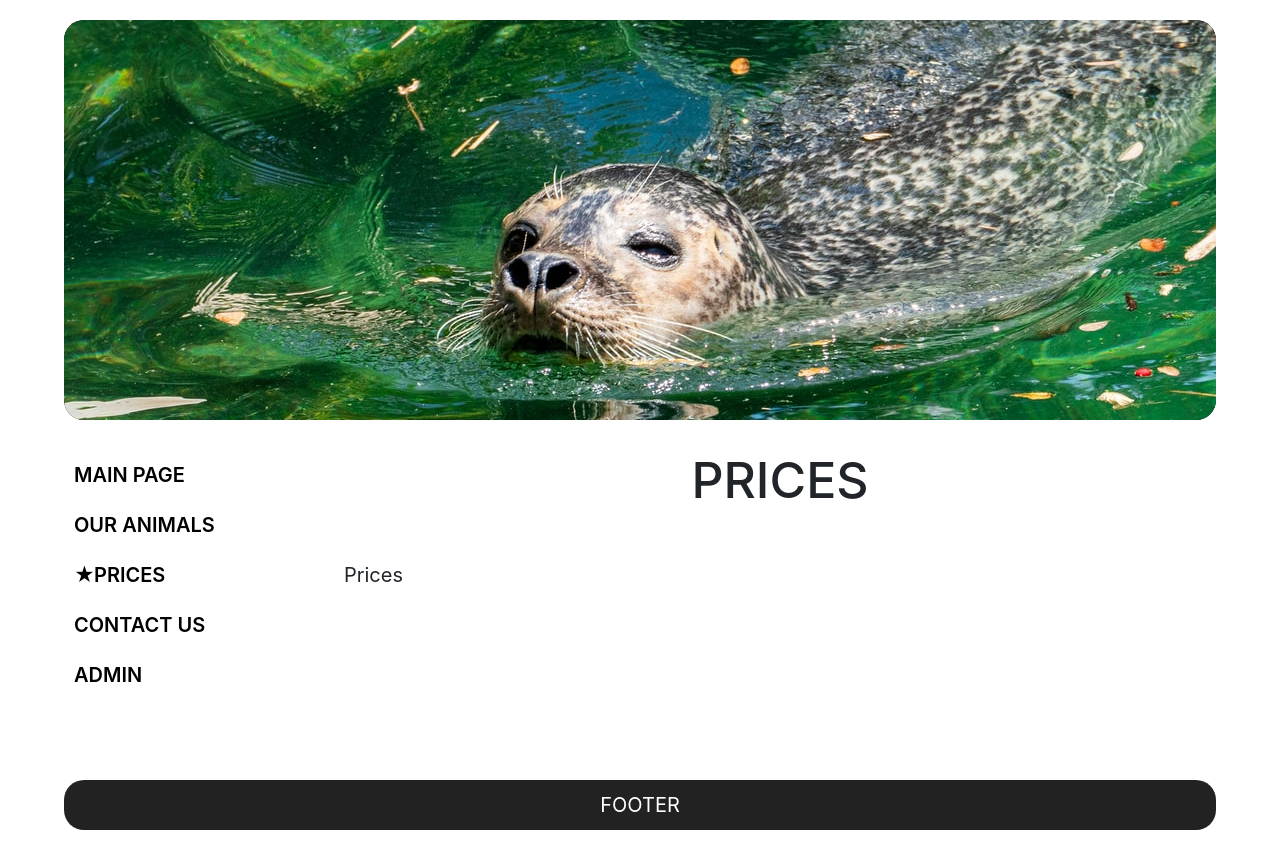
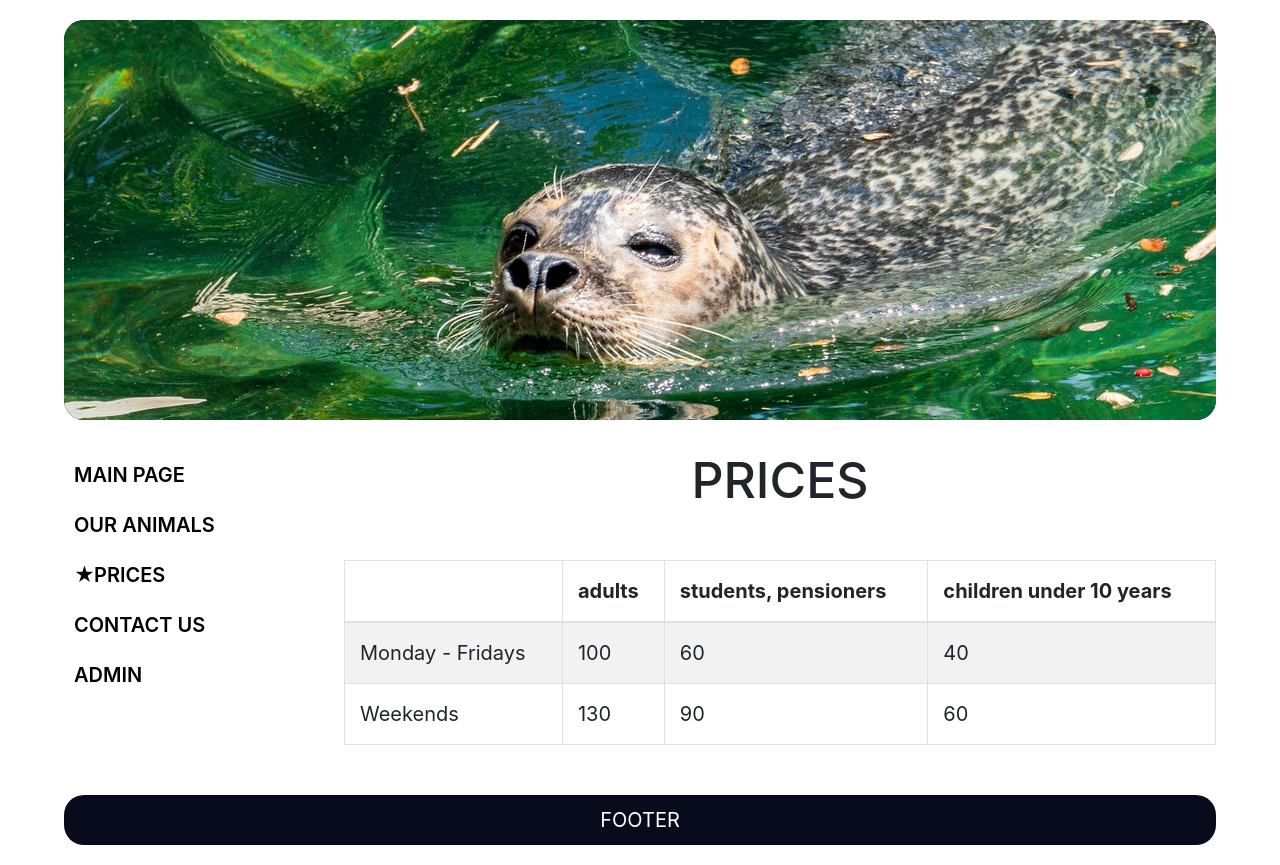
Before and after one commit to AlicjaLysien/zoo, a React (Create React App) app: page /prices in a window 1280 px wide. Built offline with nearby package versions, Linux system fonts and the light colour scheme; a web font is replaced by a local one.

Commit message:
sass, table

```diff
--- a/src/components/Lightbox.js
+++ b/src/components/Lightbox.js
@@ -16,7 +16,7 @@ export default class LightboxGallery extends Component {
     const { photoIndex, isOpen } = this.state;
 
   const photo = this.props.images.map((item,index) => (
-    <div onClick={() => this.setState({ isOpen: true, photoIndex:  index  })}  className="col-md-4 Light">
+    <div onClick={() => this.setState({ isOpen: true, photoIndex:  index  })}  className="col-md-4 col-6 Light">
       <div className="bg" style={{backgroundImage: `url(${item})`}}></div>
     </div>
   ))
--- a/src/pages/AnimalsList.js
+++ b/src/pages/AnimalsList.js
@@ -13,7 +13,7 @@ const animals = [
 const AnimalsList = () => {
 
     const list = animals.map(item => (
-        <Link to={`/animals/${item.url}`} className="col-md-4" >
+        <Link to={`/animals/${item.url}`} className="col-md-4 col-sm-6" >
             <div className="bg" style={{backgroundImage: `url(${item.image})`}}>
             </div>
             <div className="link">
--- a/src/pages/AnimalsPage.js
+++ b/src/pages/AnimalsPage.js
@@ -7,7 +7,7 @@ const AnimalsPage = () => {
 
     return (
         <>
-            <Link to="/animals">Back</Link>
+            <Link class="back" to="/animals">Back</Link>
             <Animals />
         </>
     );
--- a/src/pages/PricesPage.js
+++ b/src/pages/PricesPage.js
@@ -1,8 +1,47 @@
 import React from 'react';
+import Table from 'react-bootstrap/Table';
+
+const prices = [
+    {person: "adults", price1: "100", price2: "130"},
+    {person: "students, pensioners", price1: "60", price2: "90"},
+    {person: "children under 10 years", price1: "40", price2: "60"}
+]
+
+const day1 = "Monday - Fridays"
+const day2 = "Weekends"
+
+const tableHeader = prices.map(price =>(
+    <th>{price.person}</th>
+))
+
+const tablePrice1 = prices.map(price =>(
+    <td>{price.price1}</td>
+))
+
+const tablePrice2 = prices.map(price =>(
+    <td>{price.price2}</td>
+))
 
 const PricesPage = () => {
     return (
-        <div>Prices</div>
+        <Table striped bordered responsive="md">
+            <thead>
+                <tr>
+                    <th></th>
+                    {tableHeader}
+                </tr>
+            </thead>
+            <tbody>
+                <tr>
+                    <td>{day1}</td>
+                    {tablePrice1}
+                </tr>
+                <tr>
+                    <td>{day2}</td>
+                    {tablePrice2}
+                </tr>
+            </tbody>
+        </ Table>
     );
 }
 
--- a/src/styles/AllStyles.sass
+++ b/src/styles/AllStyles.sass
@@ -1 +1,10 @@
 $SmallScreenSize: 767px
+$XSmallScreenSize: 575px
+
+$MainGreen: #061F08
+$HoverGreen: #19481C
+
+$TableOne: #D2F4D4
+$TableSecond: #E1F8E2
+
+$FooterBackground: #080B1B
--- a/src/styles/Animals.sass
+++ b/src/styles/Animals.sass
@@ -12,14 +12,14 @@
         border-radius: 20px
     .link
         color: #fff
-        background-color: green
+        background-color: $MainGreen
         border-radius: 20px
         text-align: center
         margin: 0 auto
         padding: 10px
     .link:hover
         text-decoration: none
-
+        background-color: $HoverGreen
 
 .Light
     .bg
@@ -32,3 +32,31 @@
         margin: 10px 0px
         border-radius: 20px
         cursor: pointer
+
+.bg:hover
+    opacity: 0.8
+
+.back
+    display: block
+    color: #fff
+    background-color: $MainGreen
+    border-radius: 12px
+    font-size: 16px
+    text-align: center
+    width: 60px
+    margin-left: 15px
+    padding: 3px 0px
+.back:hover
+    color: #fff
+    text-decoration: none
+    background-color: $HoverGreen
+
+@media(max-width: $SmallScreenSize)
+    .animals-list, .Light
+        .bg
+            height: 220px
+
+@media(max-width: $XSmallScreenSize)
+    .animals-list, .Light
+        .bg
+            height: 150px
--- a/src/styles/App.sass
+++ b/src/styles/App.sass
@@ -5,8 +5,12 @@
 @import "Header"
 @import "Navigation"
 
+a
+  color: $MainGreen
+
 a:hover
   text-decoration: none
+  color: $HoverGreen
 
 div.app
   max-width: 1400px
@@ -37,7 +41,7 @@ main
 
 
 footer
-  background-color: #222
+  background-color: $FooterBackground
   color: #fff
   text-align: center
   text-transform: uppercase
```
Also changed, not shown: 1 other file (tests, documents, lock files or other folders).
